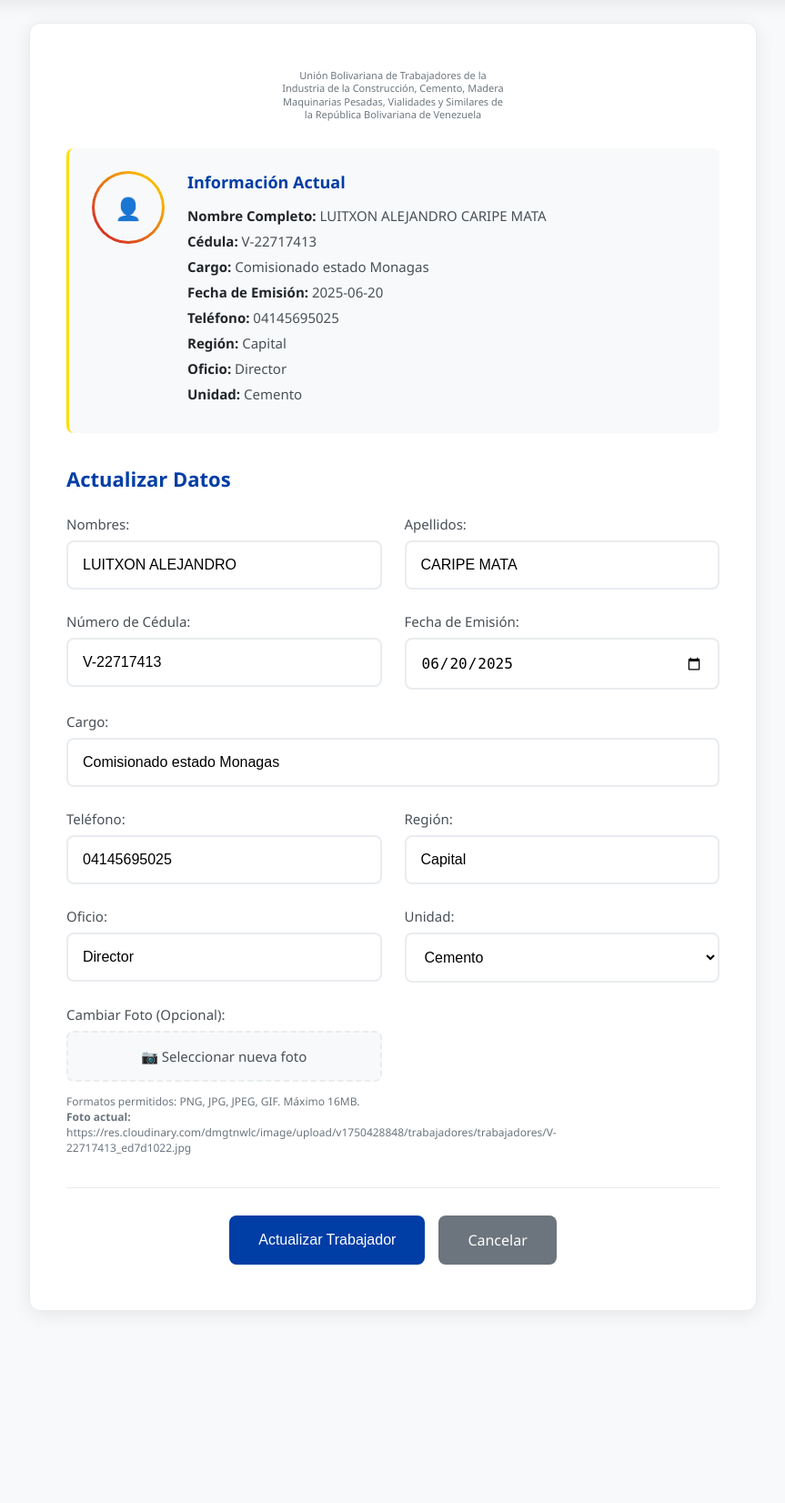
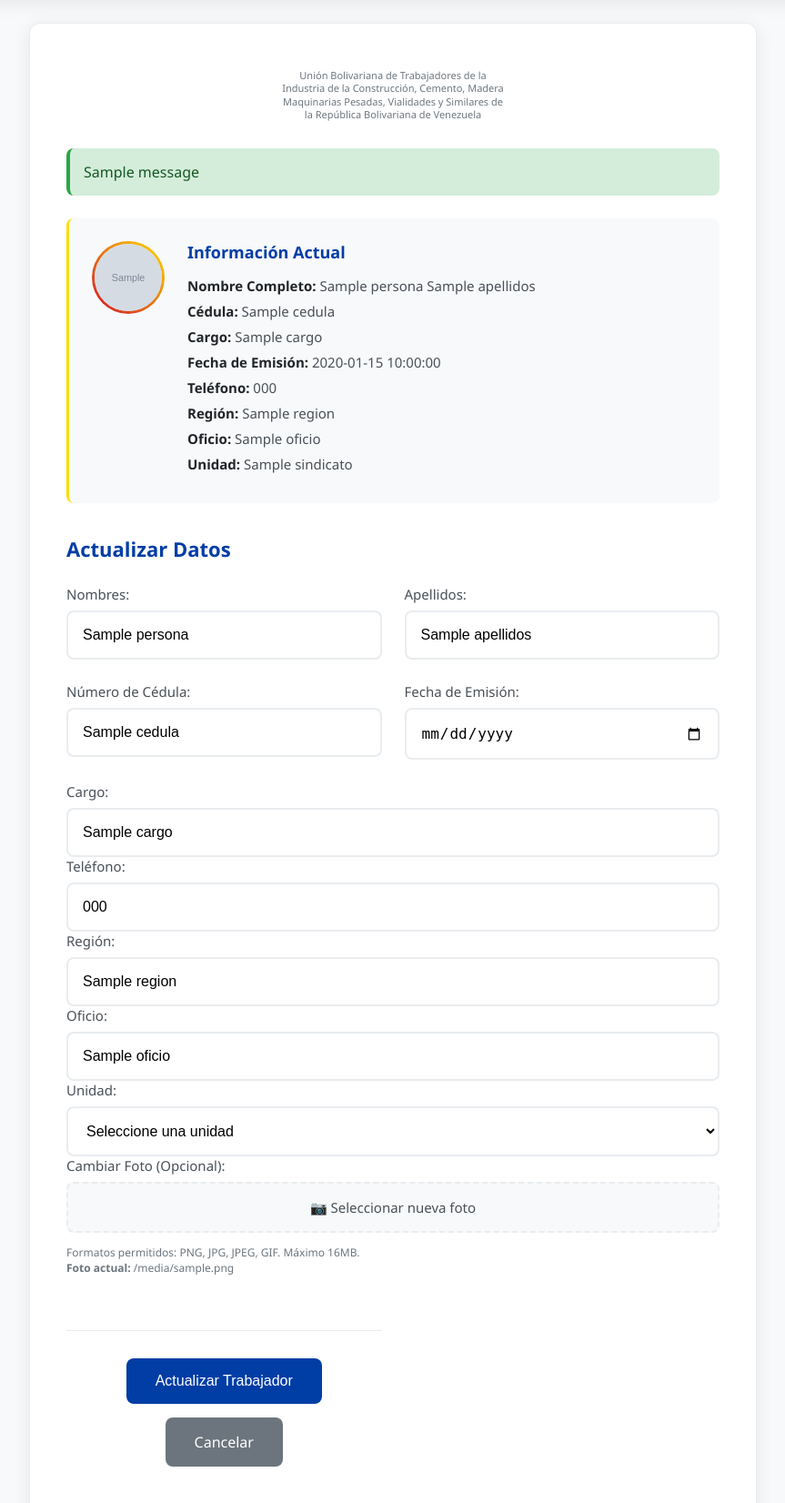
Before and after one commit to CesarBLC/sistema-trabajadores-v2, a Flask app: page /admin/editar/4a5899b4-0f87-4507-ba02-684060277cfc in a window 1280 px wide. Shown: the part 125-1777 px from the top of the page at 91% size, without its empty margins (208-1071 px from the left). Before the commit the page ends 1566 px from the top, so only its background shows below. Run offline with Flask 3, Linux system fonts and the light colour scheme; the visitor is signed in with stand-in values (Sample User, id 1); grey boxes marked "Sample" are stand-in pictures; one stand-in notice (Sample message) is shown; a database or web service that is not in the repository returns one stand-in record (values such as "Sample title"); some libraries are stand-ins or nearby versions.

Commit message:
Template corregido

```diff
--- a/templates/editar_persona.html
+++ b/templates/editar_persona.html
@@ -517,23 +517,47 @@
             la República Bolivariana de Venezuela
         </div>
 
+        <!-- Mensajes flash -->
+        {% with messages = get_flashed_messages(with_categories=true) %}
+            {% if messages %}
+                {% for category, message in messages %}
+                    <div class="alert alert-{{ 'error' if category == 'error' else 'success' }}">
+                        {{ message }}
+                    </div>
+                {% endfor %}
+            {% endif %}
+        {% endwith %}
+
         <!-- Información actual -->
         <div class="current-info">
             <div class="current-photo">
                 <div class="photo-frame">
+                    {% if p.foto %}
+                     <img src="{{ p.foto }}" alt="Foto actual" class="photo">
+                    {% else %}
                         <div class="photo-placeholder">👤</div>
+                    {% endif %}
                 </div>
             </div>
 <div class="current-details">
     <h3>Información Actual</h3>
-                <p><strong>Nombre Completo:</strong> LUITXON ALEJANDRO CARIPE MATA</p>
-                <p><strong>Cédula:</strong> V-22717413</p>
-                <p><strong>Cargo:</strong> Comisionado estado Monagas</p>
-                <p><strong>Fecha de Emisión:</strong> 2025-06-20</p>
-                <p><strong>Teléfono:</strong> 04145695025</p>
-                <p><strong>Región:</strong> Capital</p>
-                <p><strong>Oficio:</strong> Director</p>
-                <p><strong>Unidad:</strong> Cemento</p>
+    <p><strong>Nombre Completo:</strong> {{ p.nombres }} {{ p.apellidos }}</p>
+    <p><strong>Cédula:</strong> {{ p.cedula }}</p>
+    <p><strong>Cargo:</strong> {{ p.cargo }}</p>
+    <p><strong>Fecha de Emisión:</strong> {{ p.fecha_emision }}</p>
+{% if p.telefono %}
+        <p><strong>Teléfono:</strong> {{ p.telefono }}</p>
+    {% endif %}
+    {% if p.region %}
+        <p><strong>Región:</strong> {{ p.region }}</p>
+    {% endif %}
+    {% if p.oficio %}
+        <p><strong>Oficio:</strong> {{ p.oficio }}</p>
+    {% endif %}
+    {% if p.sindicato %}
+        <p><strong>Unidad:</strong> {{ p.sindicato }}</p>
+    {% endif %}
+
 </div>
         </div>
 
@@ -545,53 +569,50 @@
             <div class="form-grid">
                 <div class="form-group">
                     <label for="nombres">Nombres:</label>
-                    <input type="text" id="nombres" name="nombres" value="LUITXON ALEJANDRO" placeholder="Ingrese los nombres" required>
+                    <input type="text" id="nombres" name="nombres" value="{{ p.nombres }}" placeholder="Ingrese los nombres" required>
                 </div>
 
                 <div class="form-group">
                     <label for="apellidos">Apellidos:</label>
-                    <input type="text" id="apellidos" name="apellidos" value="CARIPE MATA" placeholder="Ingrese los apellidos" required>
+                    <input type="text" id="apellidos" name="apellidos" value="{{ p.apellidos }}" placeholder="Ingrese los apellidos" required>
                 </div>
 
                 <div class="form-group">
                     <label for="cedula">Número de Cédula:</label>
-                    <input type="text" id="cedula" name="cedula" value="V-22717413" placeholder="Ejemplo: 12345678" required>
+                    <input type="text" id="cedula" name="cedula" value="{{ p.cedula }}" placeholder="Ejemplo: 12345678" required>
                 </div>
 
                 <div class="form-group">
                     <label for="fecha_emision">Fecha de Emisión:</label>
-                    <input type="date" id="fecha_emision" name="fecha_emision" value="2025-06-20" required>
+                    <input type="date" id="fecha_emision" name="fecha_emision" value="{{ p.fecha_emision }}" required>
                 </div>
 
                 <div class="form-group full-width">
                     <label for="cargo">Cargo:</label>
-                    <input type="text" id="cargo" name="cargo" value="Comisionado estado Monagas" placeholder="Ejemplo: Desarrollador, Analista, etc." required>
-                </div>
-
+                    <input type="text" id="cargo" name="cargo" value="{{ p.cargo }}" placeholder="Ejemplo: Desarrollador, Analista, etc." required>
                 <div class="form-group">
                     <label for="telefono">Teléfono:</label>
-                    <input type="tel" id="telefono" name="telefono" value="04145695025" placeholder="Ejemplo: 04141234567" pattern="[0-9]{11}" maxlength="11" title="Debe contener exactamente 11 números" required>
+                    <input type="tel" id="telefono" name="telefono" value="{{ p.telefono or '' }}" placeholder="Ejemplo: 04141234567" pattern="[0-9]{11}" maxlength="11" title="Debe contener exactamente 11 números" required>
                 </div>
 
                 <div class="form-group">
                     <label for="region">Región:</label>
-                    <input type="text" id="region" name="region" value="Capital" placeholder="Ejemplo: Capital, Miranda, etc." required>
+                    <input type="text" id="region" name="region" value="{{ p.region or '' }}" placeholder="Ejemplo: Capital, Miranda, etc." required>
                 </div>
 
                 <div class="form-group">
                     <label for="oficio">Oficio:</label>
-                    <input type="text" id="oficio" name="oficio" value="Director" placeholder="Ejemplo: Electricista, Albañil, etc." required>
+                    <input type="text" id="oficio" name="oficio" value="{{ p.oficio or '' }}" placeholder="Ejemplo: Electricista, Albañil, etc." required>
                 </div>
 
                 <div class="form-group">
     <label for="unidad">Unidad:</label>
     <select id="unidad" name="unidad" required>
         <option value="">Seleccione una unidad</option>
-                        <option value="Construcción">Construcción</option>
-                        <option value="Cemento" selected>Cemento</option>
+        <option value="Construcción" {{ 'selected' if p.sindicato == 'Construcción' }}>Construcción</option>
+        <option value="Cemento" {{ 'selected' if p.sindicato == 'Cemento' }}>Cemento</option>
     </select>
 </div>
-
                 <div class="form-group">
                     <label for="foto">Cambiar Foto (Opcional):</label>
                     <div class="file-input-wrapper">
@@ -601,11 +622,14 @@
                         </label>
                     </div>
                     <div class="file-info">
-                        Formatos permitidos: PNG, JPG, JPEG, GIF. Máximo 16MB.<br>
-                        <strong>Foto actual:</strong> https://res.cloudinary.com/dmgtnwlc/image/upload/v1750428848/trabajadores/trabajadores/V-22717413_ed7d1022.jpg
+                        Formatos permitidos: PNG, JPG, JPEG, GIF. Máximo 16MB.
+                        {% if p.foto %}
+                            <br><strong>Foto actual:</strong> {{ p.foto }}
+                        {% endif %}
                     </div>
                 </div>
             </div>
+
 
             <div class="form-actions">
                 <button type="submit" class="btn btn-primary">
@@ -631,7 +655,6 @@
                 label.classList.remove('has-file');
             }
         });
-
 // Validación de teléfono - solo números y máximo 11
         document.getElementById('telefono').addEventListener('input', function(e) {
             // Eliminar todo lo que no sea número
```
Lines whose indentation alone changed are shown as unchanged.
